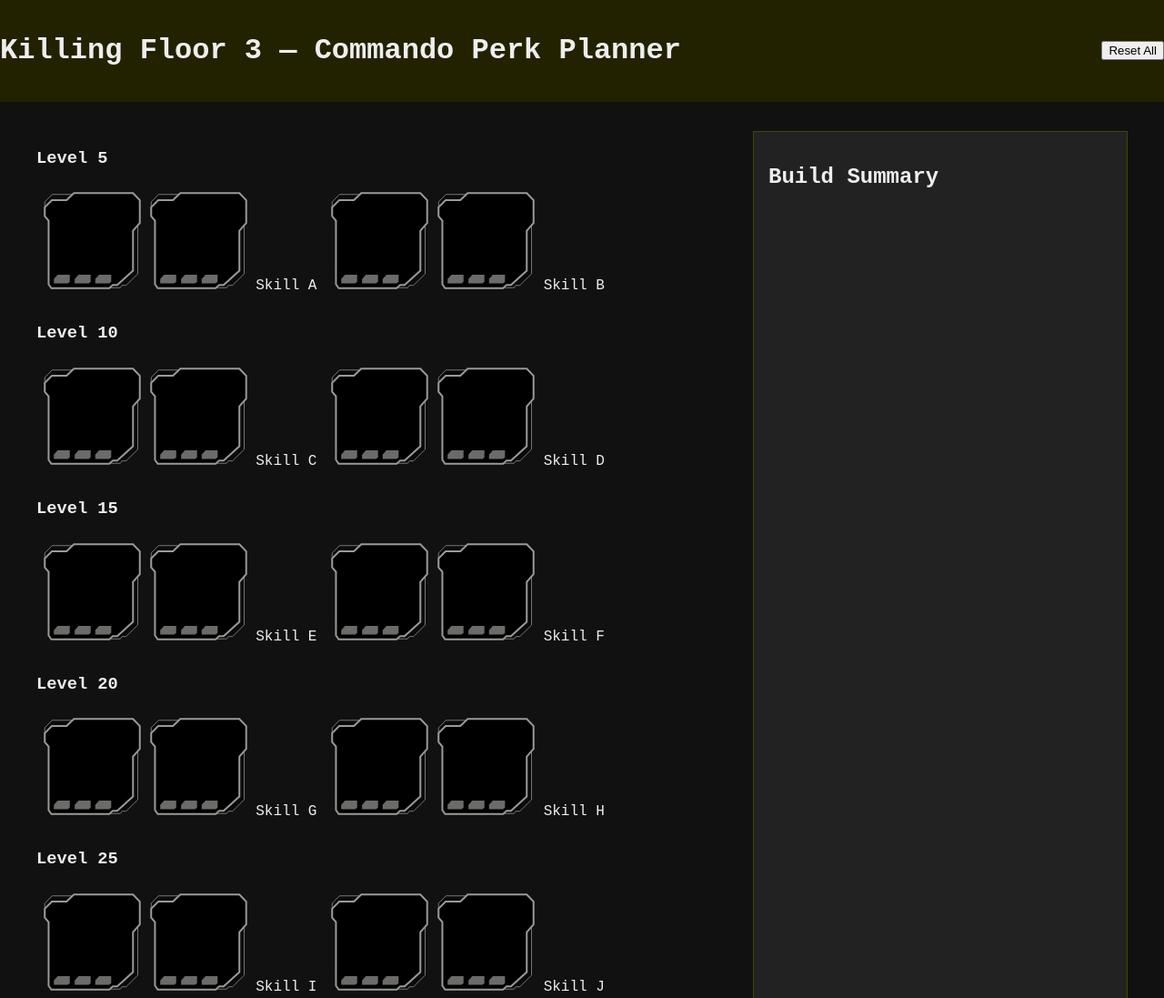
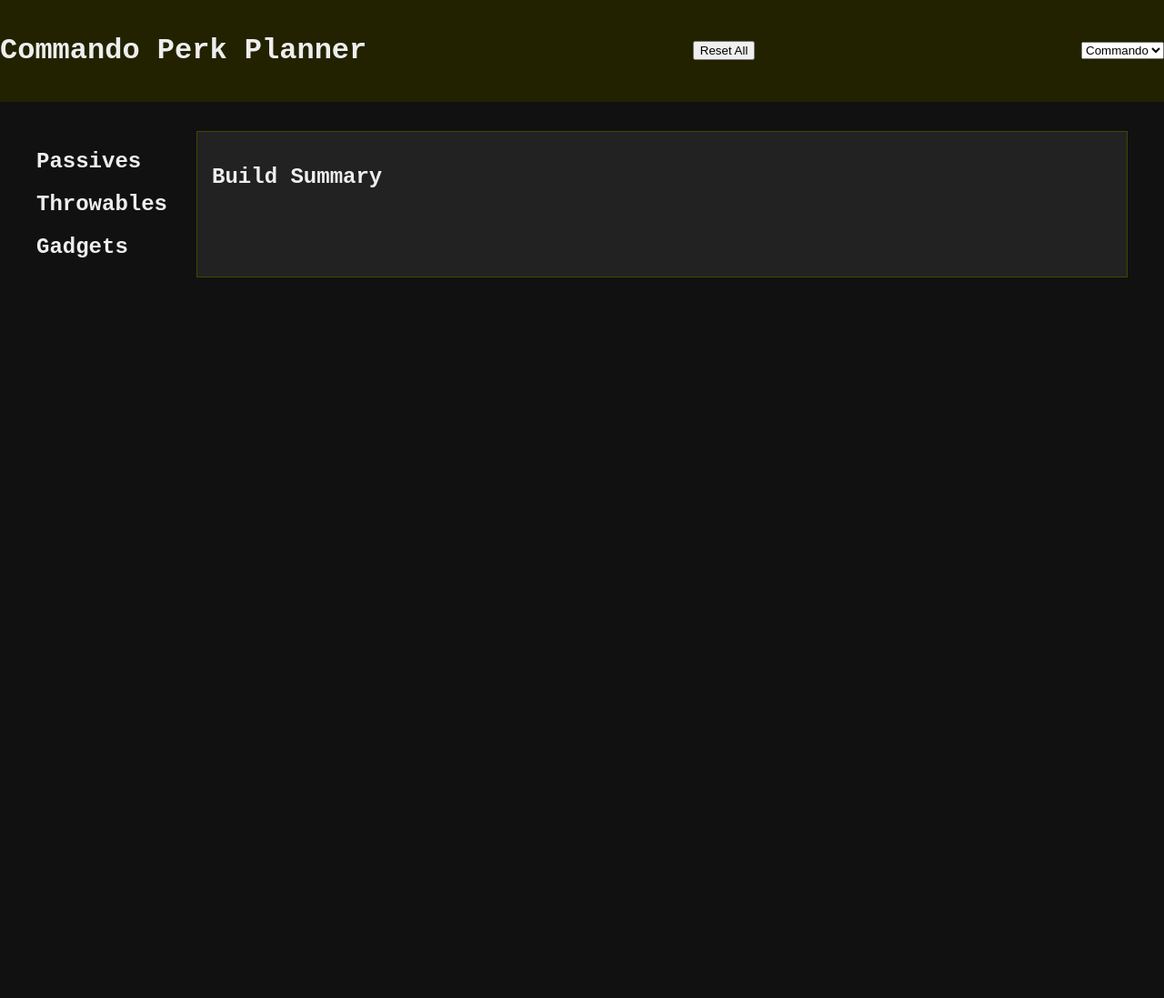
Before and after one commit to Tantrum9/KillingFloor, a plain HTML site: page index.html in a window 1280 px wide. Shown: the top 1097 px of the page at 91% size. After the commit the page ends 800 px from the top, so only its background shows below. Drawn offline with Linux system fonts and the light colour scheme.

Commit message:
Update index.html

```diff
--- a/index.html
+++ b/index.html
@@ -8,21 +8,18 @@
 </head>
 <body>
   <header>
-    <h1>Killing Floor 3 — Commando Perk Planner</h1>
+    <h1>Commando Perk Planner</h1>
     <button id="resetBtn">Reset All</button>
+    <select id="classSelect"><option value="commando">Commando</option></select>
   </header>
-
   <main>
-    <div id="planner">
-      <!-- Skill tiers will be injected here -->
+    <div id="columns">
+      <div class="column" id="passives"><h2>Passives</h2><div class="slots"></div></div>
+      <div class="column" id="throwables"><h2>Throwables</h2><div class="slots"></div></div>
+      <div class="column" id="gadgets"><h2>Gadgets</h2><div class="slots"></div></div>
     </div>
-
-    <aside id="summary">
-      <h2>Build Summary</h2>
-      <ul id="summaryList"></ul>
-    </aside>
+    <aside id="summary"><h2>Build Summary</h2><ul id="summaryList"></ul></aside>
   </main>
-
   <script src="js/script.js"></script>
 </body>
 </html>
```
